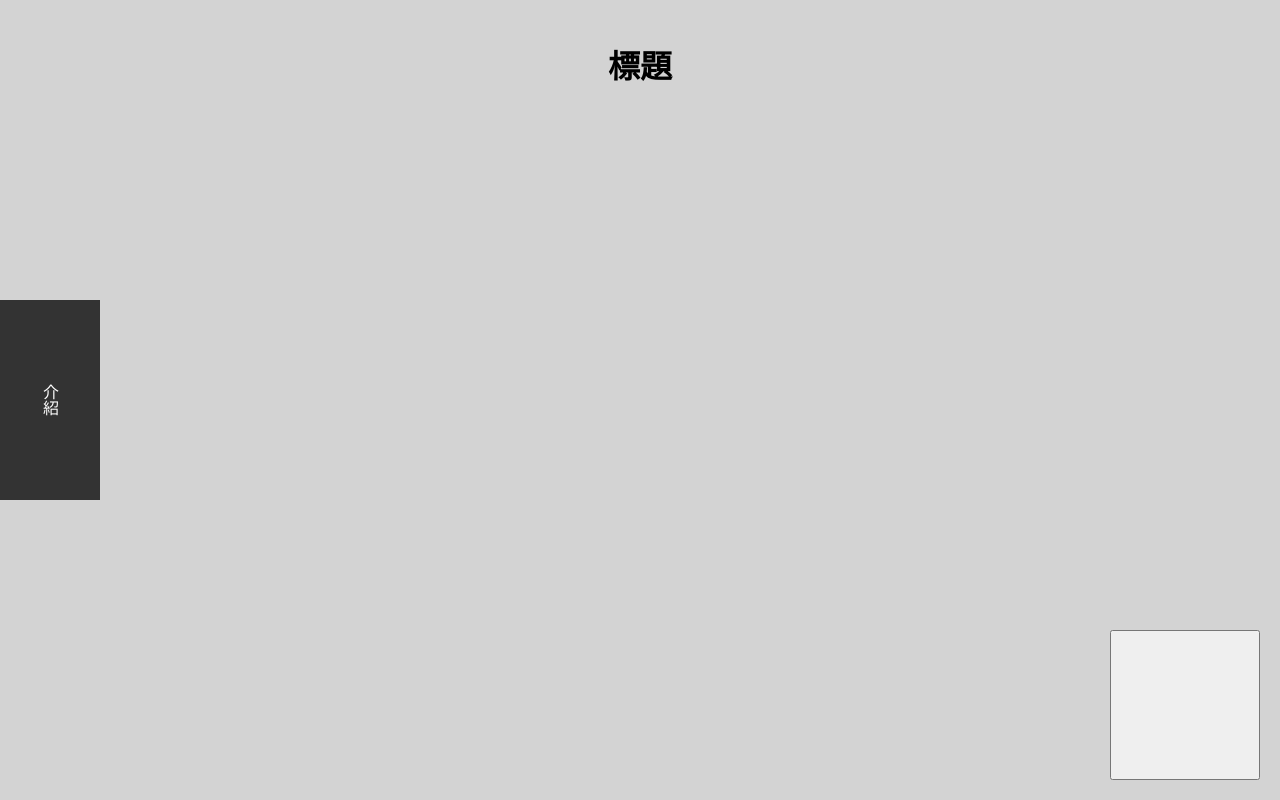
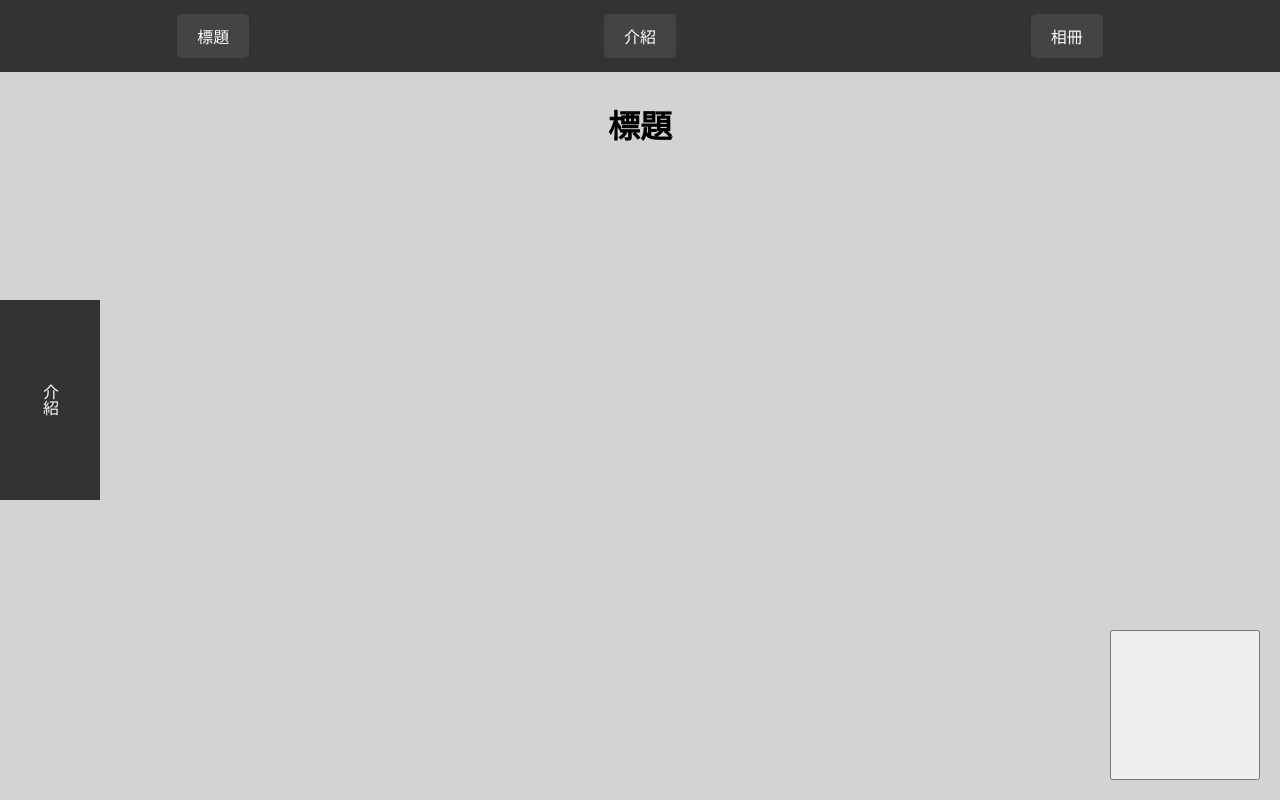
Before and after one commit to linnaijun/HCIwebsite, a React (Create React App) app: page / in a window 1280 px wide. Shown: the top 800 px of the page. Built offline with nearby package versions, Linux system fonts and the light colour scheme.

Commit message:
新增頂部按鈕

```diff
--- a/src/App.css
+++ b/src/App.css
@@ -22,6 +22,32 @@
   justify-content: center;
   font-size: calc(10px + 2vmin);
   color: white;
+}
+.header {
+  position: fixed;
+  top: 0;
+  left: 0;
+  width: 100%;
+  background-color: #333; /* 您可以根据需要更改颜色 */
+  color: white;
+  z-index: 1000;
+  display: flex;
+  justify-content: space-around; /* 确保按钮平均分布 */
+  padding: 10px 0;
+}
+
+.linkButton {
+  background-color: #444; /* 按钮背景颜色 */
+  color: white;
+  border: none;
+  padding: 10px 20px;
+  text-align: center;
+  text-decoration: none;
+  display: inline-block;
+  font-size: 16px;
+  margin: 4px 2px;
+  cursor: pointer;
+  border-radius: 5px; /* 可选的圆角 */
 }
 
 .App-link {
--- a/src/App.js
+++ b/src/App.js
@@ -11,6 +11,15 @@ function App() {
       top: 0,
       behavior: 'smooth' // 這將使滾動動作平滑進行
     });
+  };
+  const scrollToSection = (sectionId) => {
+    const section = document.getElementById(sectionId);
+    if (section) {
+      window.scrollTo({
+        top: section.offsetTop-60,
+        behavior: 'smooth'
+      });
+    }
   };
 
   const [currentText, setCurrentText] = useState('初始文字');
@@ -72,28 +81,23 @@ function App() {
   return (
 
     <div className="App">
+    <div className="header">
+      <button className="linkButton" onClick={() => scrollToSection('title')}>標題</button>
+      <button className="linkButton" onClick={() => scrollToSection('introduction')}>介紹</button>
+      <button className="linkButton" onClick={() => scrollToSection('album')}>相冊</button>
+    </div>
+    <div className="content" style={{paddingTop: '60px'}}> {/* 添加顶部留白以避免内容被标题栏遮挡 */}
       <div className="fixedBox">
         <div className={`verticalText ${newTextAnimation}`}>{currentText}</div>
       </div>
-
-      <Title height="1000px" />
-      <Introduction height="2000px" />
-      <Album height="3000px" />
+      <Title height="1000px" id="title"/>
+      <Introduction height="2000px" id="introduction"/>
+      <Album height="3000px" id="album"/>
       <button onClick={scrollToTop} className="scrollToTopButton"></button>
+    </div>
+  </div>
+  );
+}
 
 
-    </div>
-  );
-}
-const buttonStyle = {
-  position: 'fixed',
-  bottom: '20px',
-  right: '20px',
-  cursor: 'pointer',
-  width: '150px', // 按鈕的寬度
-  height: '150px', // 按鈕的高度
-  padding: '10px', // 如果需要的話，增加一些內邊距來增加點擊區域
-
-};
-
 export default App;
```
